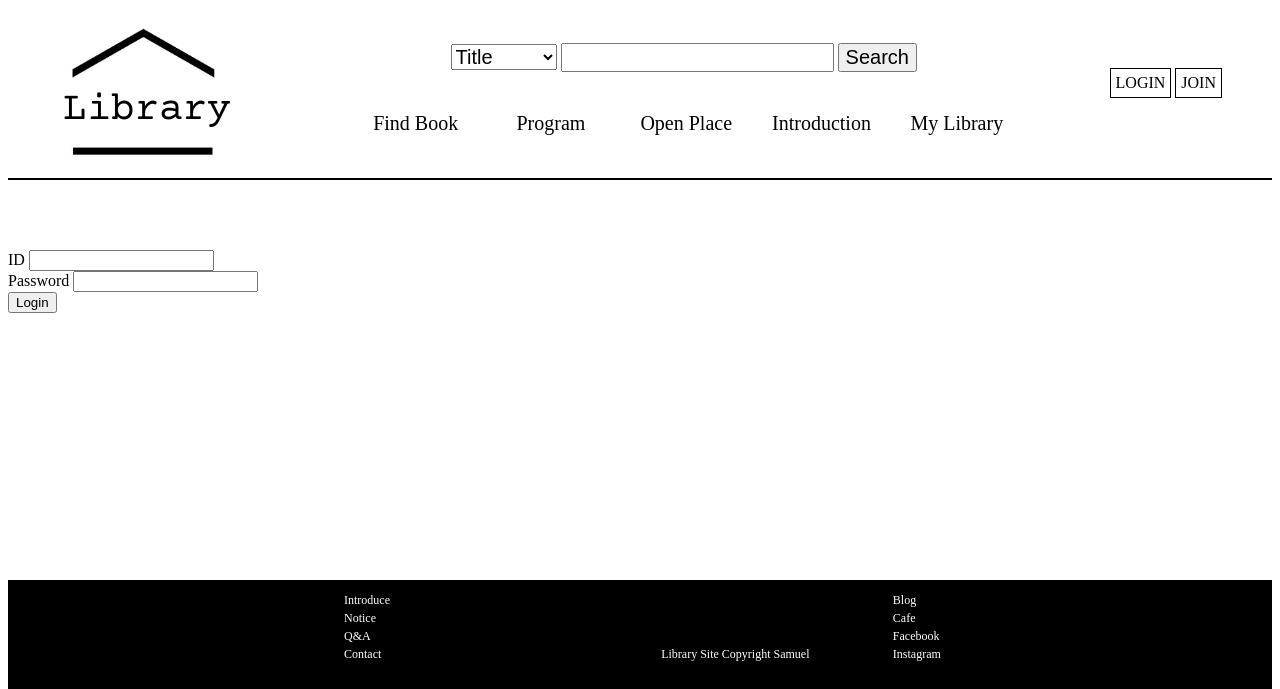
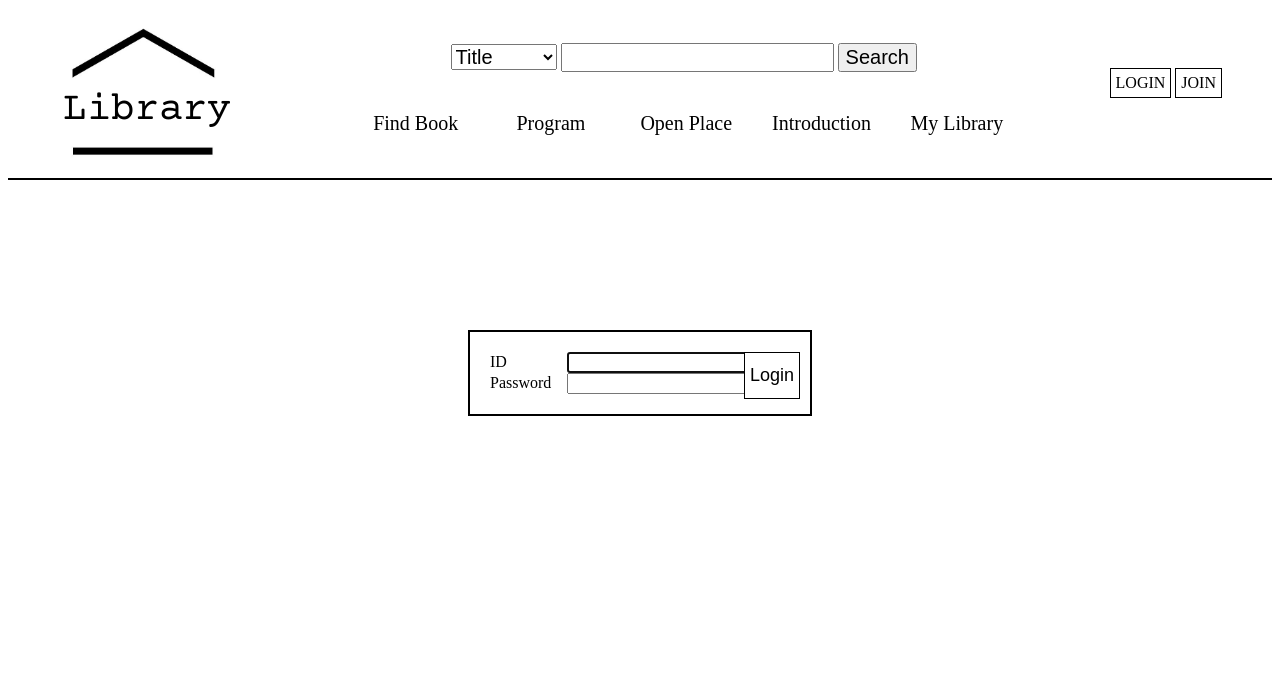
Before and after one commit to dsgood0/book, a Java web app: page /member/login in a window 1280 px wide. Shown: the top 689 px of the page. Run offline with Spring Boot 4, a stand-in JSP engine, Linux system fonts and the light colour scheme; data that the repository does not hold is empty; the project's own start-up code is not run, and a stand-in starts its controllers and pages.

Commit message:
새로운 시작

```diff
--- a/src/main/java/com/khrd/persistence/BookDAO.java
+++ b/src/main/java/com/khrd/persistence/BookDAO.java
@@ -12,7 +12,7 @@ public interface BookDAO {
 
 	// Book
 	public void insert(BookVO vo);
-	public void insertDetail(BookVO vo);
+	public void insertDetail(String isbn);
 	public List<BookVO> selectAll();
 	public BookVO selectByNo(int bno);
 	public void update(BookVO vo);
--- a/src/main/java/com/khrd/persistence/BookDAOImpl.java
+++ b/src/main/java/com/khrd/persistence/BookDAOImpl.java
@@ -63,8 +63,8 @@ public class BookDAOImpl implements BookDAO {
 	}
 
 	@Override
-	public void insertDetail(BookVO vo) {
-		sqlSession.insert(namespace + ".insertDetail", vo);
+	public void insertDetail(String isbn) {
+		sqlSession.insert(namespace + ".insertDetail", isbn);
 	}
 
 	@Override
--- a/src/main/java/com/khrd/service/BookServiceImpl.java
+++ b/src/main/java/com/khrd/service/BookServiceImpl.java
@@ -46,7 +46,7 @@ public class BookServiceImpl implements BookService {
 			vo.setIsbn(isbn);
 			dao.insert(vo);
 		}
-		dao.insertDetail(book);
+		dao.insertDetail(isbn);
 		dao.updateBookCnt(isbn);
 	}
 
--- a/src/main/resources/mappers/BookMapper.xml
+++ b/src/main/resources/mappers/BookMapper.xml
@@ -53,7 +53,7 @@
 	</insert>
 
 	<insert id="insertDetail" parameterType="BookDetailVO">
-		insert into bookDetail(isbn, imgsrc) values (#{isbn}, #{imgsrc})
+		insert into bookDetail(isbn) values (#{isbn})
 	</insert>
 
 	<!-- list -->
--- a/src/main/webapp/WEB-INF/views/include/header.jsp
+++ b/src/main/webapp/WEB-INF/views/include/header.jsp
@@ -17,9 +17,6 @@
 		width: 100%;
 		margin: 0;
 		padding: 0;
-	}
-	header {
-
 	}
 	header #logoBox {
 		width: 200px;
--- a/src/main/webapp/WEB-INF/views/member/login.jsp
+++ b/src/main/webapp/WEB-INF/views/member/login.jsp
@@ -1,17 +1,65 @@
 <%@ include file="../include/header.jsp" %>
+<style>
+	#loginForm {
+		border:2px solid black;
+		padding:20px;
+		width:300px;
+		margin:0 auto;
+		margin-top:150px;
+		position:relative;
+	}
+	#loginForm label {
+		display:inline-block;
+		width:68px;
+		margin-right:5px;
+	}
+	#loginForm input[type='submit'] {
+		position:absolute;
+		top:20px;
+		right:10px;
+		border:1px solid black;
+		font-size:18px;
+		background-color:white;
+		padding:12px 5px;
+	}
+	#loginForm input[type='submit']:hover {
+		color:white;
+		background-color:black;
+		cursor:pointer;
+	}
+</style>
+	<div id="wrapper">
 		<form action="login" method="post">
-		<div id="loginBox">
+			<div id="loginForm">
 				<label>ID</label>
-			<input type="text" name="userid"><br>
+				<input type="text" name="userid" autofocus="autofocus"><br>
 
 				<label>Password</label>
 				<input type="password" name="userpw"><br>
 
-			<c:if test="${msg != null}">
+				<c:if test="${msg != ''}">
 					<span style="color:red;">${msg}</span>
 				</c:if>
 
 				<input type="submit" value="Login">
 			</div>
 		</form>
+	</div>
+	<script>
+		$("form").submit(function() {
+			var userid = $("input[name='userid']").val();
+			var regid = /^[a-zA-Z0-9]{4,12}$/;
+			if(regid.test(userid) == false) {
+				alert("Please Check ID (English or Numbers 4~12)");
+				return false;
+			}
+
+			var userpw = $("input[name='userpw']").val();
+			var regpw = /^[a-zA-Z0-9]{4,20}$/;
+			if(regpw.test(userpw) == false) {
+				alert("Please Check Password (English or Numbers 4~20)");
+				return false;
+			}
+		})
+	</script>
 <%@ include file="../include/footer.jsp" %>
```
Also changed, not shown: src/main/webapp/WEB-INF/views/member/join.jsp (+9 -5 lines). Lines whose indentation alone changed are shown as unchanged.
